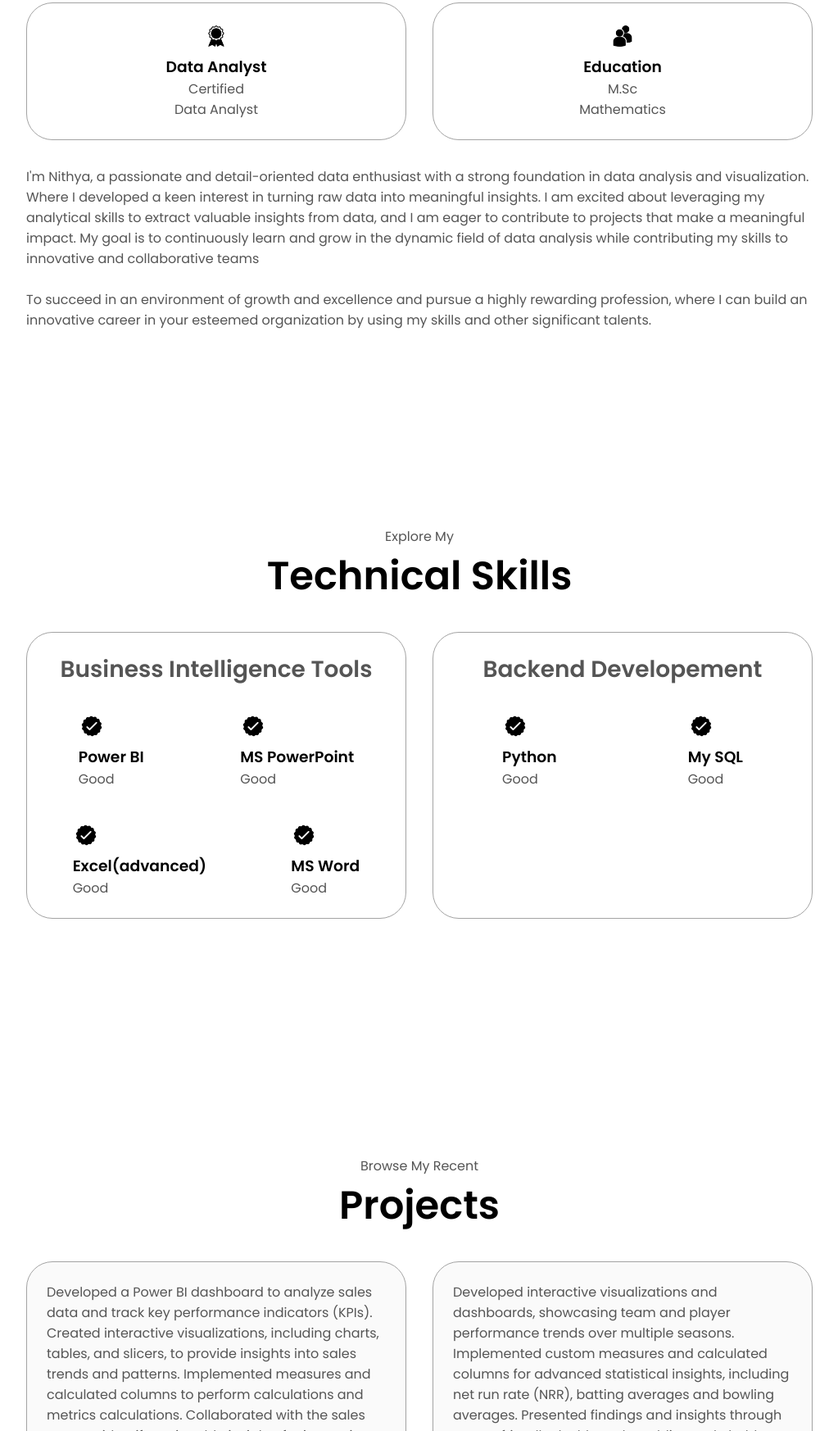
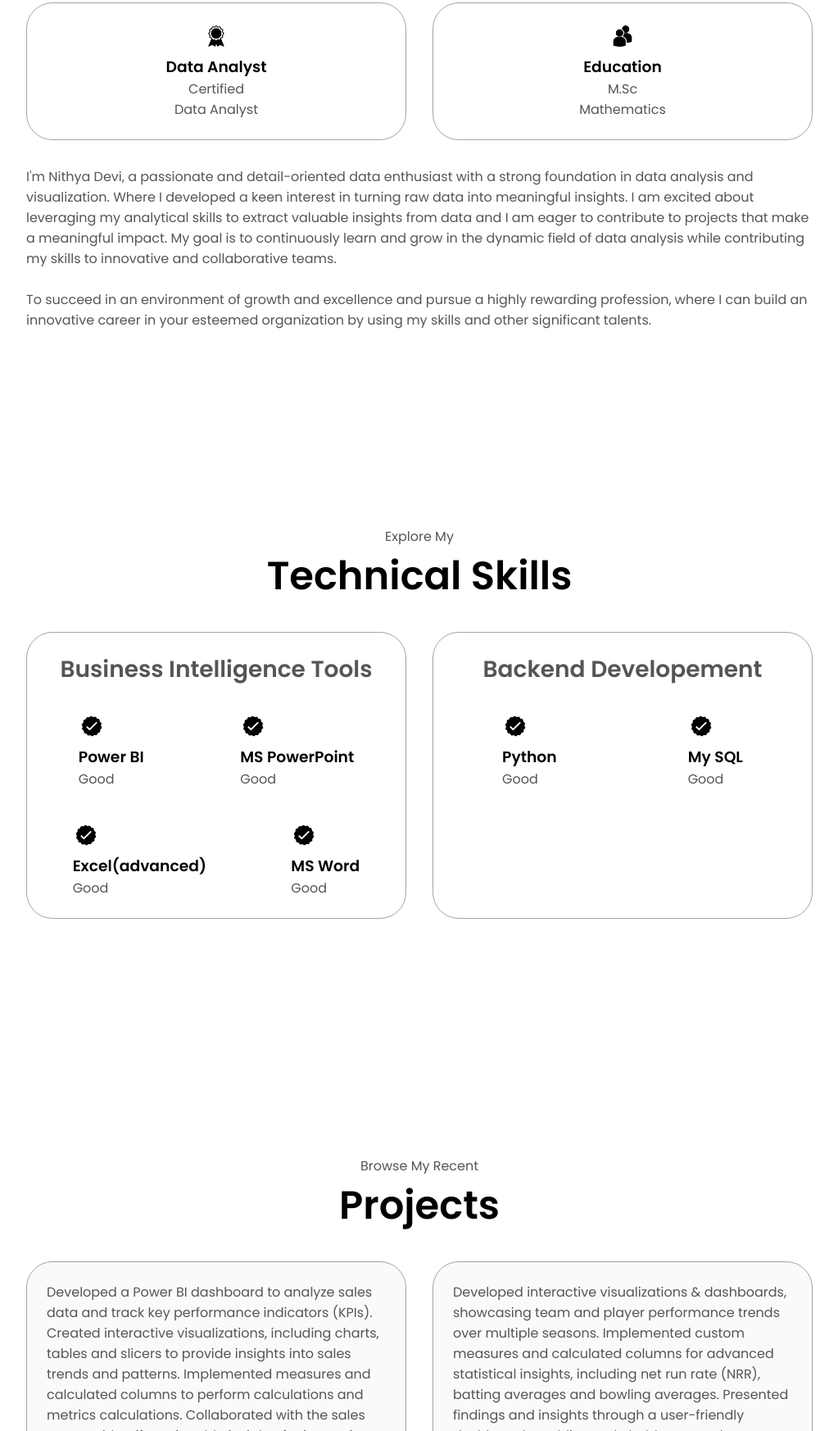
Before and after one commit to Data-Nithya/Data-Nithya.github.io, a plain HTML site: page index.html in a window 1280 px wide. Shown: the part 1054-2800 px from the top of the page at 82% size, without its empty margins (128-1151 px from the left). Drawn offline with Linux system fonts and the light colour scheme.

Commit message:
Update index.html
test

```diff
--- a/index.html
+++ b/index.html
@@ -41,7 +41,7 @@
             <img src="nithya.jpg" alt="Nithy Devi R profile picture">
         </div>
         <div class="section__text">
-            <p class="section_text_p1"> Hello , I'm</p>
+            <p class="section_text_p1"> Hello, I'm</p>
             <h1 class="title">Nithya Devi R</h1>
             <p class="section_text_p2">Data Analyst</p>
             <div class="btn-container">
@@ -100,7 +100,7 @@
                 </div>
                 <div class="text-container">
                     <p>
-                        I'm Nithya, a passionate and detail-oriented data enthusiast with a strong foundation in data analysis and visualization. Where I developed a keen interest in turning raw data into meaningful insights. I am excited about leveraging my analytical skills to extract valuable insights from data, and I am eager to contribute to projects that make a meaningful impact. My goal is to continuously learn and grow in the dynamic field of data analysis while contributing my skills to innovative and collaborative teams
+                        I'm Nithya Devi, a passionate and detail-oriented data enthusiast with a strong foundation in data analysis and visualization. Where I developed a keen interest in turning raw data into meaningful insights. I am excited about leveraging my analytical skills to extract valuable insights from data and I am eager to contribute to projects that make a meaningful impact. My goal is to continuously learn and grow in the dynamic field of data analysis while contributing my skills to innovative and collaborative teams.
                         <br>
                         <br>
 
@@ -209,7 +209,7 @@
 
                         <p>Developed a Power BI dashboard to analyze sales data and track key performance
                             indicators (KPIs).
-                            Created interactive visualizations, including charts, tables, and slicers, to provide insights
+                            Created interactive visualizations, including charts, tables and slicers to provide insights
                             into sales trends and patterns.
                             Implemented measures and calculated columns to perform calculations and metrics
                             calculations.
@@ -234,7 +234,7 @@
 
                 <div class="details-container color-container">
                     <div class="article-container">
-                        <p>Developed interactive visualizations and dashboards,
+                        <p>Developed interactive visualizations & dashboards,
                             showcasing team and player performance trends over multiple
                             seasons. Implemented custom measures and calculated columns
                             for advanced statistical insights, including net run rate (NRR),
```
